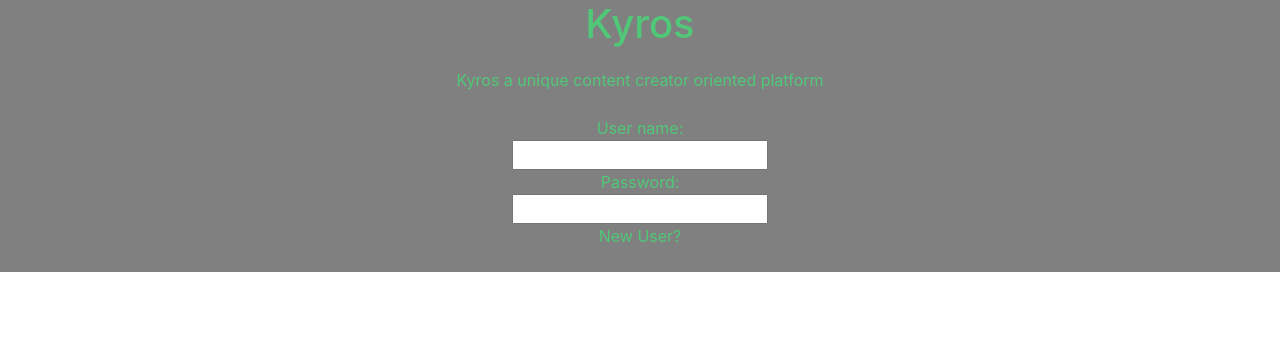
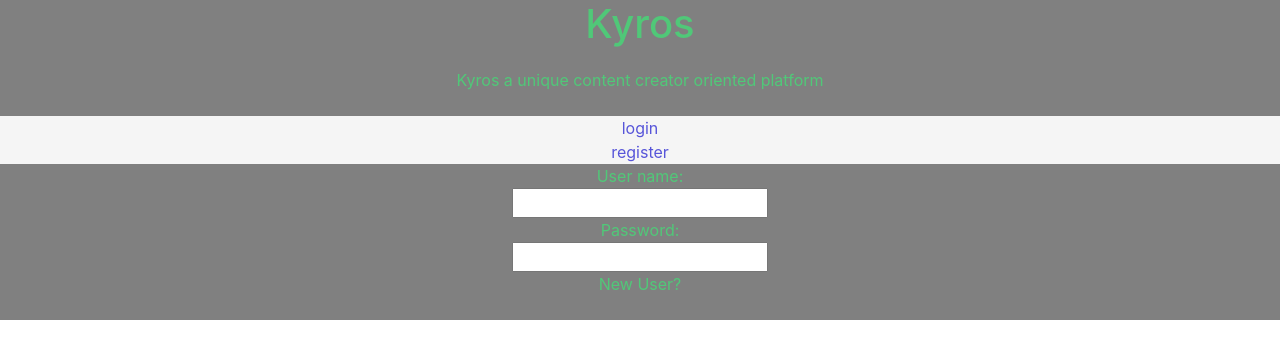
Before and after one commit to luis815/Hope2Finish, a Vue app in the folder front_end/: page / in a window 1280 px wide. Shown: the top 358 px of the page. Built offline with nearby package versions, Linux system fonts and the light colour scheme.

Commit message:
Added routing links #1 #2
User can now reach login and signup pages

```diff
--- a/front_end/src/views/LandingPage.vue
+++ b/front_end/src/views/LandingPage.vue
@@ -4,6 +4,10 @@
     <div id="LandingPage">
         <center><h1>Kyros</h1></center>
         <center><p>Kyros a unique content creator oriented platform</p></center>
+        <div id="nav">
+            <center><router-link to="/login">login</router-link></center>
+            <center><router-link to="/signup">register</router-link></center>
+        </div>
         <form>
         <center>
   		User name:<br>
@@ -31,4 +35,8 @@
 
 
     }
+
+    #nav {
+        background: whitesmoke;
+    }
 </style>
```
